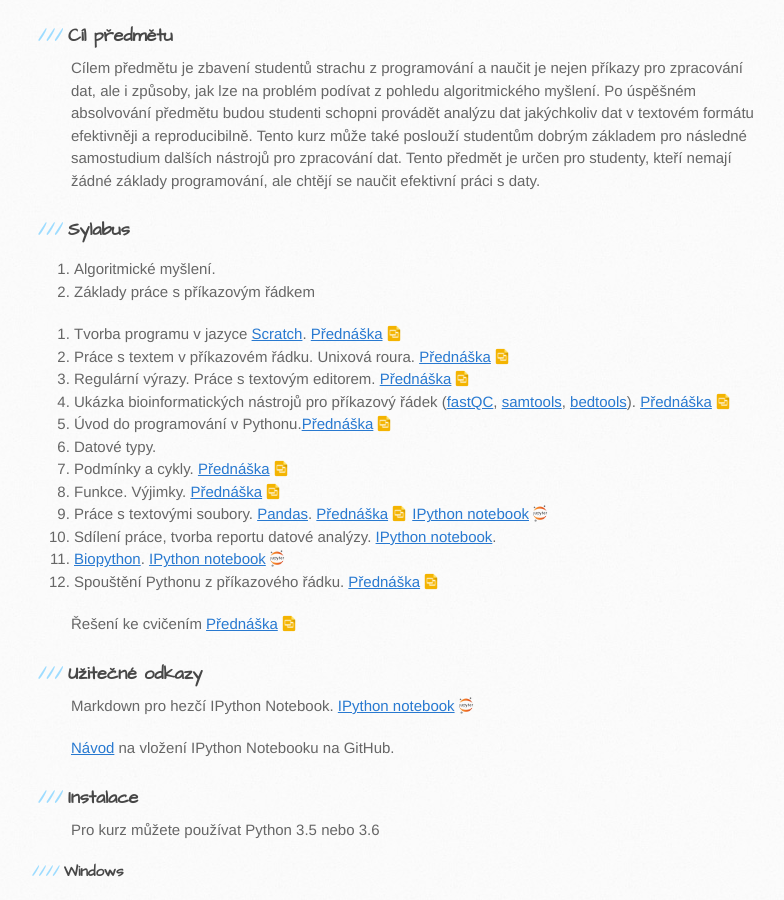
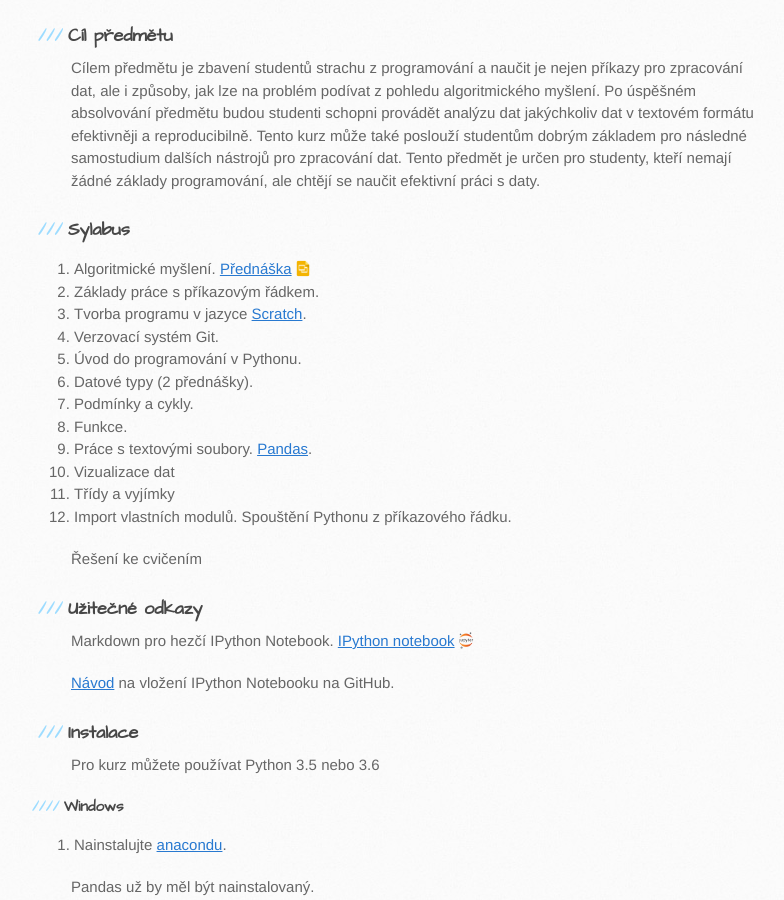
Before and after one commit to anastazie/intro_python_biol, a Jekyll site: the page built from index.md, in a window 1280 px wide and 900 px high, scrolled down 776 px. Shown: the whole window, without its empty margins (99-883 px from the left). Built offline with Jekyll 4.4.1, drawn with Linux system fonts in a browser that asks for light colours; our own code applies the rules of GitHub Pages for plain Markdown files.

Commit message:
Update index.md

```diff
--- a/index.md
+++ b/index.md
@@ -14,25 +14,20 @@ Python je velmi přivětivý a dobře čitelný jazyk, který má velkou a nest
 Cílem předmětu je zbavení studentů strachu z programování a naučit je nejen příkazy pro zpracování dat, ale i způsoby, jak lze na problém podívat z pohledu algoritmického myšlení. Po úspěšném absolvování předmětu budou studenti schopni provádět analýzu dat jakýchkoliv dat v textovém formátu efektivněji a reproducibilně. Tento kurz může také poslouží studentům dobrým základem pro následné samostudium dalších nástrojů pro zpracování dat. Tento předmět je určen pro studenty, kteří nemají žádné základy programování, ale chtějí se naučit efektivní práci s daty.
 
 ### Sylabus
-1. Algoritmické myšlení.
-1. Základy práce s příkazovým řádkem
+1. Algoritmické myšlení. <a href="https://docs.google.com/presentation/d/1wTbMsSLcAR-PMlyCPSV7bTxm_JIbaf3ES4ZEBmHo0VM/edit?usp=sharing" class="presentation">Přednáška</a>
+1. Základy práce s příkazovým řádkem.
+1. Tvorba programu v jazyce [Scratch](https://scratch.mit.edu/).
+1. Verzovací systém Git.
+1. Úvod do programování v Pythonu.
+1. Datové typy (2 přednášky).
+1. Podmínky a cykly.
+1. Funkce.
+1. Práce s textovými soubory. [Pandas](http://pandas.pydata.org/).
+1. Vizualizace dat
+1. Třídy a vyjímky
+1. Import vlastních modulů. Spouštění Pythonu z příkazového řádku.
 
-[comment]: # (<a href="https://docs.google.com/presentation/d/1QSjm9QY1Ya9Tn7hMx5e836ly8soJtcBdUFmBKd2K69o/edit?usp=sharing" class="presentation">Přednáška</a>)
-
-1. Tvorba programu v jazyce [Scratch](https://scratch.mit.edu/). <a href="https://docs.google.com/presentation/d/1wTbMsSLcAR-PMlyCPSV7bTxm_JIbaf3ES4ZEBmHo0VM/edit?usp=sharing" class="presentation">Přednáška</a>
-3. Práce s textem v příkazovém řádku. Unixová roura. <a href="https://docs.google.com/presentation/d/1tFO22uSMCtcFkznsGPmpgUkQLuqHy6r90q_xSM0KNBs/edit?usp=sharing" class="presentation">Přednáška</a>
-4. Regulární výrazy. Práce s textovým editorem. <a href="https://docs.google.com/presentation/d/19-MIFJypNXcyhdMuQbZVwiZYFUwzOy8fc5Rkd5fYngQ/edit?usp=sharing" class="presentation">Přednáška</a>
-5. Ukázka bioinformatických nástrojů pro příkazový řádek ([fastQC](http://www.bioinformatics.babraham.ac.uk/projects/fastqc/), [samtools](http://www.htslib.org/doc/samtools.html), [bedtools](http://bedtools.readthedocs.io/en/latest/)). <a href="https://docs.google.com/presentation/d/1nTr1dV-1lhgJLJVUABWMAyPM6OlfCv2ymwEI6UT56qo/edit?usp=sharing" class="presentation">Přednáška</a>
-6. Úvod do programování v Pythonu.<a href="https://docs.google.com/presentation/d/1quVrMmERj80Aiu2i5OvWvytQFDUBSvPZChX9k-7mtBQ/edit?usp=sharing" class="presentation">Přednáška</a>
-7. Datové typy.
-8. Podmínky a cykly. <a href="https://docs.google.com/presentation/d/1ro8_Q3Afxfji5ZCTlMzAahhoeDpO8j_Jiu6XRlQYZOo/edit?usp=sharing" class="presentation">Přednáška</a>
-9. Funkce. Výjimky. <a href="https://docs.google.com/presentation/d/1xD98ktrqpyFTyiuPtB9Isl6Gw8RJGQsOqDFnyY4Ysl0/edit?usp=sharing"  class="presentation">Přednáška</a>
-10. Práce s textovými soubory. [Pandas](http://pandas.pydata.org/). <a href="https://docs.google.com/presentation/d/11kMwoRq-d7_4Q-RpWO2bdBx2Gi0fT3Dq_-JrlMw21-E/edit?usp=sharing"  class="presentation">Přednáška</a> <a href="https://github.com/anastazie/python_biol_2016/blob/master/10_Python_Pandas.ipynb" class="jupyter"> IPython notebook </a>
-11. Sdílení práce, tvorba reportu datové analýzy. [IPython notebook](http://jupyter.org/).
-12. [Biopython](http://biopython.org/DIST/docs/tutorial/Tutorial.html). <a href="https://github.com/anastazie/python_biol_2016/blob/master/Biopython.ipynb" class="jupyter"> IPython notebook </a>
-13. Spouštění Pythonu z příkazového řádku. <a href="https://docs.google.com/presentation/d/1-2EnFnjY3fAfKsJkeIUfRUqk2C7v87O_Umd1wD2Dol8/edit?usp=sharing"  class="presentation">Přednáška</a>
-
-Řešení ke cvičením <a href="https://docs.google.com/presentation/d/1XFS2EjUPrdbiI76mhOeFxNjPzWEUKcfJFnSob8QuzyE/edit?usp=sharing" class="presentation">Přednáška</a>
+Řešení ke cvičením
 
 ### Užitečné odkazy
 
@@ -88,3 +83,6 @@ Spustíte Jupyter Notebook pomocí příkazu `jupyter notebook`
 [Introduction to Programming using Python](https://drive.google.com/file/d/0B99fAy7pKkctWm9obFk2WDc2NVU/view?usp=sharing)
 
 [comment]: # (<a href="https://docs.google.com/presentation/d/1tFO22uSMCtcFkznsGPmpgUkQLuqHy6r90q_xSM0KNBs/edit?usp=sharing" class="presentation">Přednáška</a>)
+
+
+[comment]: # (<a href="https://github.com/anastazie/python_biol_2016/blob/master/10_Python_Pandas.ipynb" class="jupyter"> IPython notebook </a>)
```
